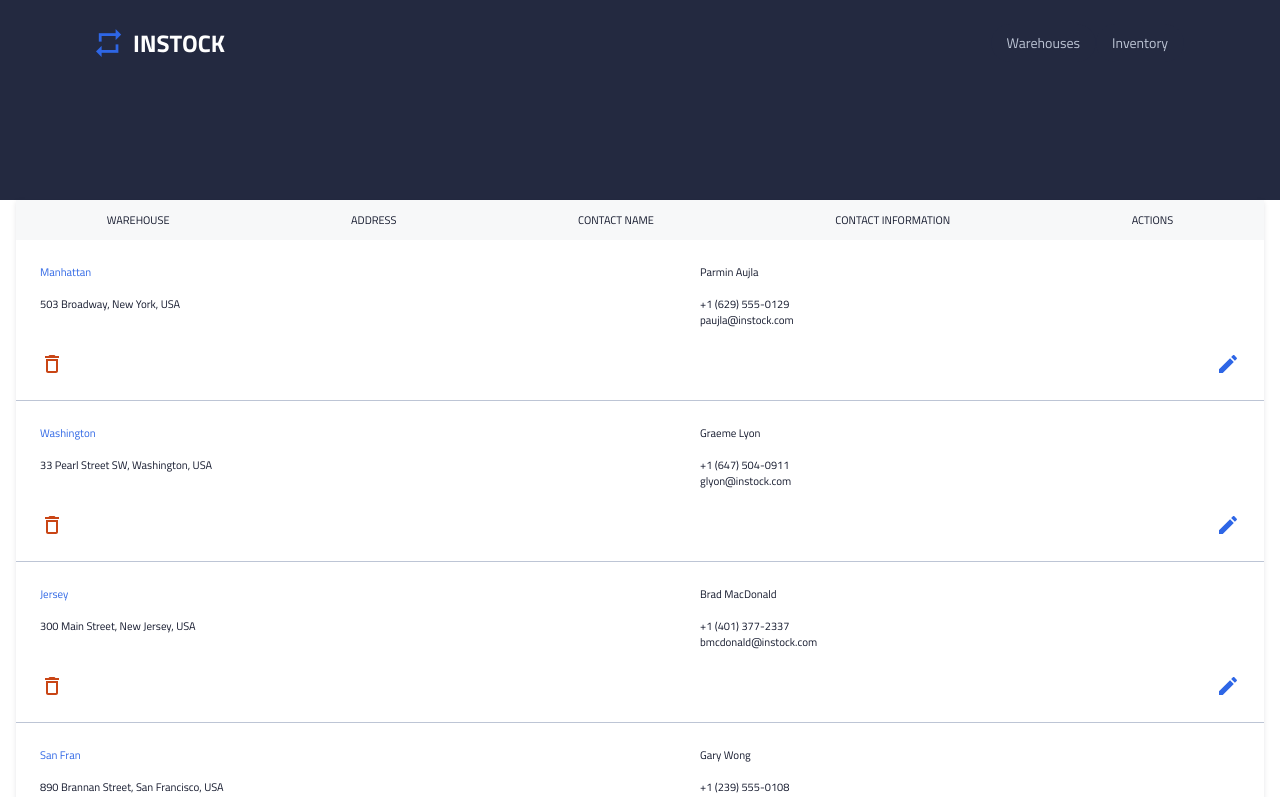
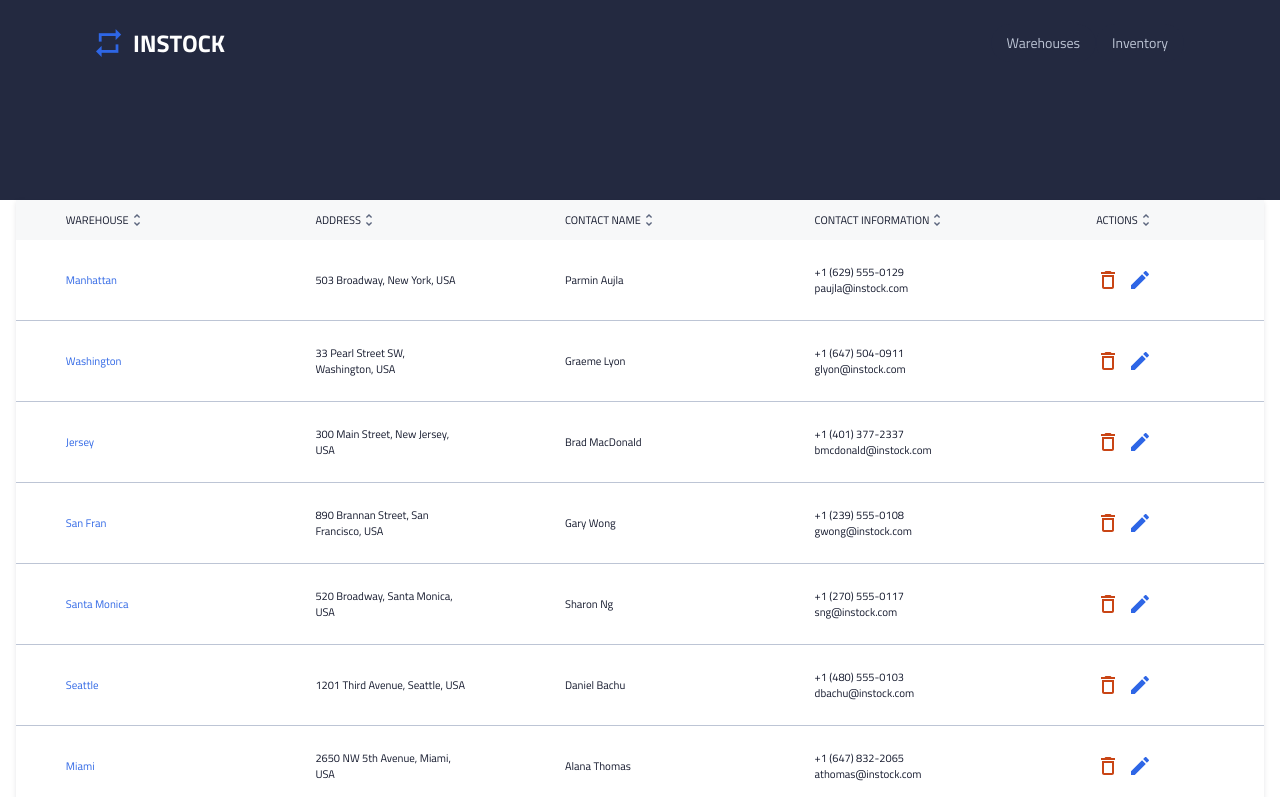
Before and after one commit to linhpham4/InStock-client, a React (Vite) app: page /warehouse in a window 1280 px wide. Shown: the top 797 px of the page. Built offline with nearby package versions, Linux system fonts and the light colour scheme.

Commit message:
Add stylings and logic for ensuring header and cards line up vertically

```diff
--- a/src/components/WarehouseList/WarehouseList.jsx
+++ b/src/components/WarehouseList/WarehouseList.jsx
@@ -2,6 +2,7 @@ import React from 'react'
 import './WarehouseList.scss'
 import deleteIcon from '../../assets/icons/delete_outline-24px.svg'
 import editIcon from '../../assets/icons/edit-24px.svg'
+import sortIcon from '../../assets/icons/sort-24px.svg'
 
 const WarehouseList = () => {
 
@@ -64,11 +65,26 @@ const WarehouseList = () => {
     <div className='background'>
 
     <div className='warehouse__headings'>
-        <p>WAREHOUSE</p>
-        <p>ADDRESS</p>
-        <p>CONTACT NAME</p>
-        <p>CONTACT INFORMATION</p>
-        <p>ACTIONS</p>
+        <div className='warehouse__title'>
+            <p>WAREHOUSE</p>
+            <img className='warehouse__icon' src={sortIcon} alt="sort" />
+        </div>
+        <div className='warehouse__title'>
+            <p>ADDRESS</p>
+            <img className='warehouse__icon' src={sortIcon} alt="sort" />
+        </div>
+        <div className='warehouse__title'>
+            <p>CONTACT NAME</p>
+            <img className='warehouse__icon' src={sortIcon} alt="sort" />
+        </div>
+        <div className='warehouse__title'>
+            <p>CONTACT INFORMATION</p>
+            <img className='warehouse__icon' src={sortIcon} alt="sort" />
+        </div>
+        <div className='warehouse__title'>
+            <p className='warehouse__title--padding'>ACTIONS</p>
+            <img className='warehouse__icon' src={sortIcon} alt="sort" />
+        </div>
     </div>
 
 
@@ -78,7 +94,24 @@ const WarehouseList = () => {
 
             <div className='warehouse__card'>
 
-                <div className='warehouse__na'>
+                {/* This code will render at tablet/desktop breakpoints */}
+                <p className='warehouse__name warehouse__name--blue toggle-tabletdesktop'>{warehouse.warehouse}</p>
+                <p className='warehouse__address toggle-tabletdesktop'>{warehouse.address}</p>
+                <p className='warehouse__name toggle-tabletdesktop'>{warehouse.contact}</p>
+                <div className='warehouse__container toggle-tabletdesktop'>
+                    <p className='warehouse__address'>{warehouse.number}</p>
+                    <p className='warehouse__address'>{warehouse.email}</p>
+                </div>
+                <div className='warehouse__alticons toggle-tabletdesktop'>
+                    <img className='warehouse__altimages' src={deleteIcon} alt="delete" />
+                    <img className='images' src={editIcon} alt="edit" />
+                </div>
+                {/* ---------------------------------------------------- */}
+
+
+
+                {/* This code will render at mobile breakpoints */}
+                <div className='warehouse__na toggle-mobile'>
                     <div className='warehouse__container'>
                         <p className='warehouse__label'>WAREHOUSE</p>
                         <p className='warehouse__name warehouse__name--blue'>{warehouse.warehouse}</p>
@@ -89,7 +122,7 @@ const WarehouseList = () => {
                     </div>
                 </div>
 
-                <div className='warehouse__contact'>
+                <div className='warehouse__contact toggle-mobile'>
 
                     <div className='warehouse__container'>
                         <p className='warehouse__label'>CONTACT NAME</p>
@@ -102,10 +135,11 @@ const WarehouseList = () => {
                     </div>
 
                 </div>
+                {/* ---------------------------------------------------- */}
 
             </div>
 
-            <div className='warehouse__icons'>
+            <div className='warehouse__icons toggle-mobile'>
 
                 <img src={deleteIcon} alt="delete" />
                 <img src={editIcon} alt="edit" />
--- a/src/components/WarehouseList/WarehouseList.scss
+++ b/src/components/WarehouseList/WarehouseList.scss
@@ -10,6 +10,50 @@
 .warehouse {
     border-bottom: 1px solid #bdc5d5;
     padding-bottom: 1.5rem;
+
+    @include tablet-breakpoint {
+        padding-top: 1.5rem;
+    }
+
+    &__alticons {
+        @include tablet-breakpoint {
+            width: 150px;
+            padding-left: 2rem;
+            gap: 0.5rem;
+        }
+    }
+
+    &__altimages {
+        @include tablet-breakpoint {
+            height: 24px;
+            width: 24px;
+        }
+    }
+
+    &__title {
+        width: 150px;
+        display: flex;
+
+        &--padding {
+            padding-left: 2rem;
+        }
+
+    }
+
+    &__icon {
+        height: 16px;
+        width: 16px;
+    }
+
+    &__container {
+
+        @include tablet-breakpoint {
+            display: flex;
+            flex-direction: column;
+            justify-content: center;
+        }
+
+    }
 
     &__headings {
         display: none;
@@ -32,6 +76,12 @@
     padding: 1.5rem;
 
     @include mobile-body-small;
+
+    @include tablet-breakpoint {
+        padding: 0;
+        justify-content: space-around;
+        align-items: center;
+    }
   }
 
   &__label {
@@ -55,8 +105,10 @@
     flex-direction: column;
     gap: 1rem;
     width: 45%;
-    // padding-left: 1rem;
-    // padding-right: 1rem;
+
+    @include tablet-breakpoint {
+        flex-direction: row;
+    }
   }
 
   &__contact {
@@ -64,8 +116,10 @@
     flex-direction: column;
     gap: 1rem;
     width: 45%;
-    // padding-left: 1rem;
-    // padding-right: 1rem;
+
+    @include tablet-breakpoint {
+        flex-direction: row;
+    }
   }
 
   &__icons {
@@ -74,5 +128,33 @@
     padding-right: 1.5rem;
     display: flex;
     justify-content: space-between;
+
+    @include tablet-breakpoint {
+        display: none;
+    }
+
+    &--tabletdesktop {
+        display: none;
+
+        @include tablet-breakpoint {
+            display: flex;
+        }
+    }
   }
 }
+
+.toggle-mobile {
+
+    @include tablet-breakpoint {
+        display: none;
+    }
+}
+
+.toggle-tabletdesktop {
+    display: none;
+
+    @include tablet-breakpoint {
+        display: flex;
+        width: 150px;
+    }
+}
```
